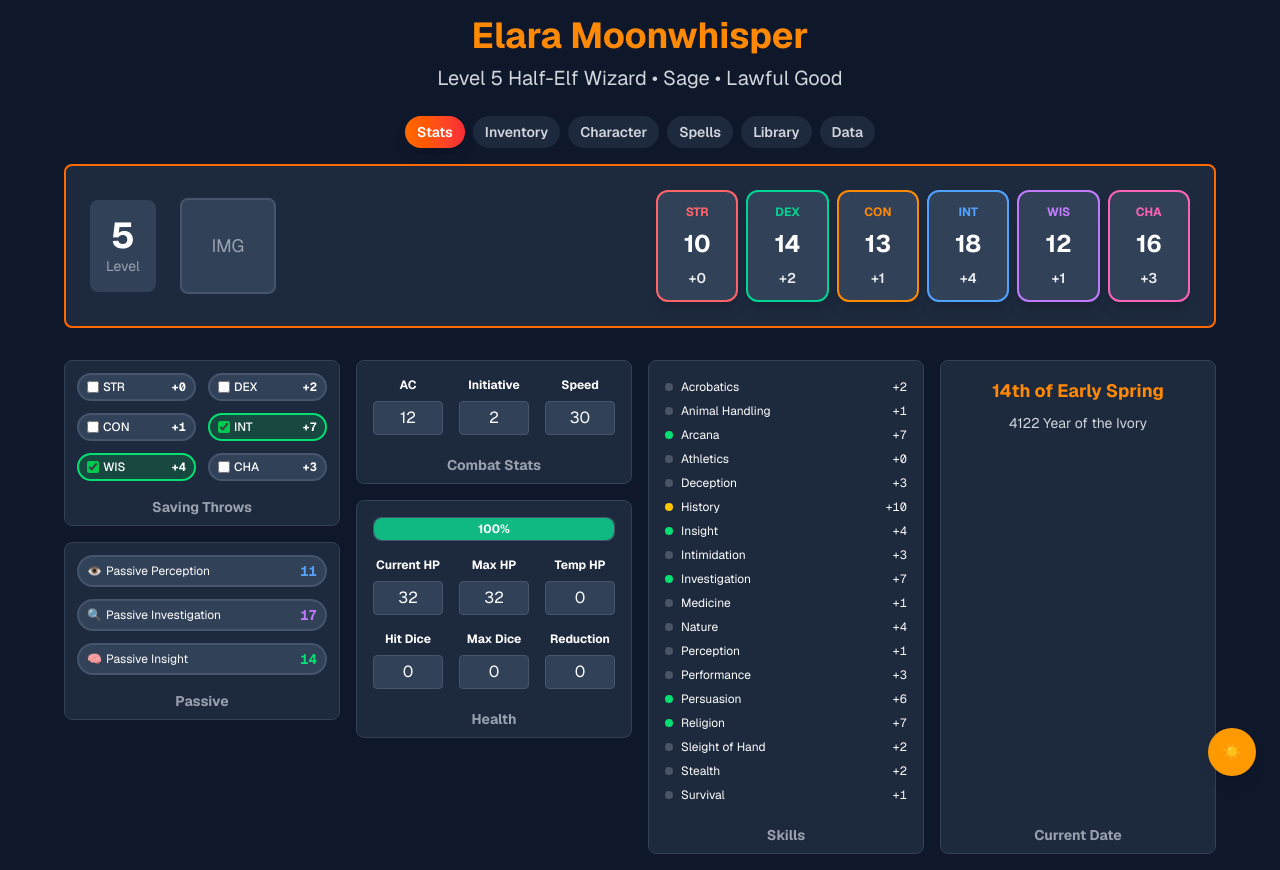
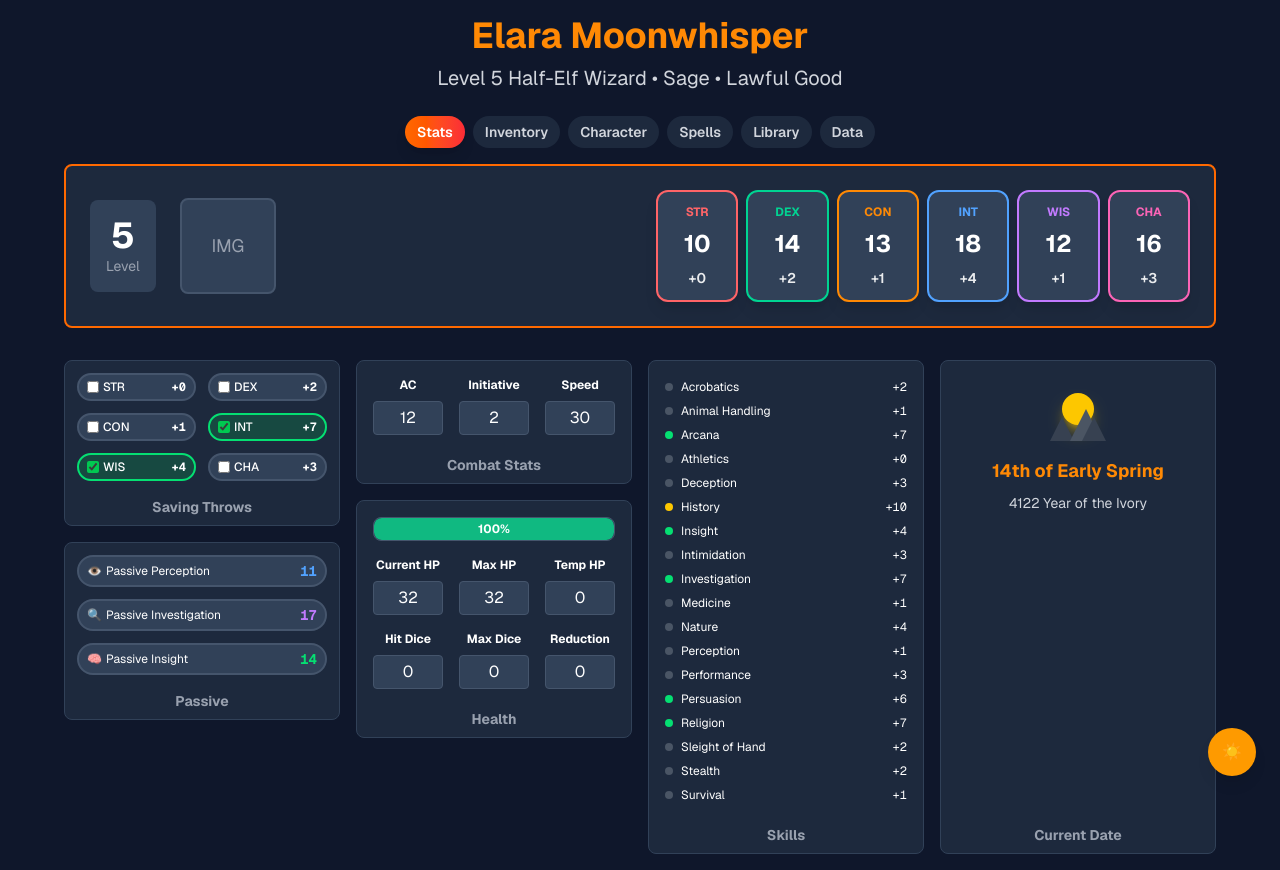
Before and after one commit to PlntGoblin/testproject, a Next.js app: page / in a window 1280 px wide. Built offline with nearby package versions, Linux system fonts and the light colour scheme.

Commit message:
feat: Add weather state and dynamic weather icons to CharacterSheet

```diff
--- a/app/components/CharacterSheet.tsx
+++ b/app/components/CharacterSheet.tsx
@@ -217,6 +217,9 @@ export default function CharacterSheet() {
     year: 4122
   });
 
+  // Weather State
+  const [currentWeather, setCurrentWeather] = useState(0); // 0=morning, 1=day, 2=evening, 3=night, 4=rainy, 5=snowy
+
   // Fantasy Calendar System
   const seasons = [
     { name: 'Early Spring', days: 30 },
@@ -251,6 +254,135 @@ export default function CharacterSheet() {
       case 2: return num + 'nd';
       case 3: return num + 'rd';
       default: return num + 'th';
+    }
+  };
+
+  // Weather Functions
+  const weatherTypes = ['morning', 'day', 'evening', 'night', 'rainy', 'snowy'];
+
+  const cycleWeather = () => {
+    setCurrentWeather((prev) => (prev + 1) % weatherTypes.length);
+  };
+
+  const WeatherIcon = ({ type }: { type: number }) => {
+    const iconStyle = "w-16 h-16 cursor-pointer transition-transform hover:scale-110";
+
+    switch (type) {
+      case 0: // Morning - Sun behind mountains
+        return (
+          <div className={iconStyle} onClick={cycleWeather}>
+            <div className="relative w-full h-full">
+              {/* Sun positioned behind mountains - only showing 2/3s */}
+              <div className="absolute bottom-4 left-1/2 transform -translate-x-1/2">
+                <div className="w-8 h-8 bg-yellow-400 rounded-full shadow-lg shadow-yellow-400/50"></div>
+              </div>
+              {/* Mountains using CSS triangles - positioned to cover 1/3 of sun */}
+              <div className="absolute bottom-0 left-1 w-0 h-0"
+                   style={{
+                     borderLeft: '12px solid transparent',
+                     borderRight: '12px solid transparent',
+                     borderBottom: '24px solid #374151'
+                   }}></div>
+              <div className="absolute bottom-0 left-6 w-0 h-0"
+                   style={{
+                     borderLeft: '16px solid transparent',
+                     borderRight: '16px solid transparent',
+                     borderBottom: '32px solid #4b5563'
+                   }}></div>
+              <div className="absolute bottom-0 right-1 w-0 h-0"
+                   style={{
+                     borderLeft: '12px solid transparent',
+                     borderRight: '12px solid transparent',
+                     borderBottom: '24px solid #374151'
+                   }}></div>
+            </div>
+          </div>
+        );
+      case 1: // Day - Yellow sun with centered glow effect
+        return (
+          <div className={iconStyle} onClick={cycleWeather}>
+            <div className="relative w-full h-full flex items-center justify-center">
+              <div className="w-10 h-10 bg-yellow-400 rounded-full animate-pulse"
+                   style={{
+                     boxShadow: '0 0 20px 8px rgba(251, 191, 36, 0.6)'
+                   }}></div>
+            </div>
+          </div>
+        );
+      case 2: // Evening - Orange/red sun
+        return (
+          <div className={iconStyle} onClick={cycleWeather}>
+            <div className="relative w-full h-full flex items-center justify-center">
+              <div className="w-10 h-10 bg-orange-500 rounded-full animate-pulse shadow-xl shadow-orange-500/50"></div>
+            </div>
+          </div>
+        );
+      case 3: // Night - Crescent moon with stars
+        return (
+          <div className={iconStyle} onClick={cycleWeather}>
+            <div className="relative w-full h-full">
+              {/* Stars */}
+              <div className="absolute top-2 left-2 w-1 h-1 bg-white rounded-full animate-pulse"></div>
+              <div className="absolute top-4 right-3 w-1 h-1 bg-white rounded-full animate-pulse" style={{animationDelay: '0.5s'}}></div>
+              <div className="absolute top-6 left-4 w-1 h-1 bg-white rounded-full animate-pulse" style={{animationDelay: '1s'}}></div>
+              <div className="absolute bottom-4 right-2 w-1 h-1 bg-white rounded-full animate-pulse" style={{animationDelay: '1.5s'}}></div>
+              {/* Crescent Moon */}
+              <div className="absolute top-1/2 left-1/2 transform -translate-x-1/2 -translate-y-1/2">
+                <div className="w-8 h-8 bg-gray-300 rounded-full relative">
+                  <div className="absolute top-1 left-2 w-6 h-6 bg-slate-800 rounded-full"></div>
+                </div>
+              </div>
+            </div>
+          </div>
+        );
+      case 4: // Rainy - Fluffy cloud with rain
+        return (
+          <div className={iconStyle} onClick={cycleWeather}>
+            <div className="relative w-full h-full">
+              {/* Fluffy Cloud */}
+              <div className="absolute top-2 left-1/2 transform -translate-x-1/2">
+                {/* Main cloud body */}
+                <div className="w-12 h-6 bg-gray-400 rounded-full relative">
+                  {/* Cloud puffs */}
+                  <div className="absolute -left-2 top-0 w-5 h-5 bg-gray-400 rounded-full"></div>
+                  <div className="absolute -right-2 top-0 w-5 h-5 bg-gray-400 rounded-full"></div>
+                  <div className="absolute left-1 -top-2 w-4 h-4 bg-gray-300 rounded-full"></div>
+                  <div className="absolute right-1 -top-2 w-4 h-4 bg-gray-300 rounded-full"></div>
+                  <div className="absolute left-3 -top-3 w-6 h-6 bg-gray-300 rounded-full"></div>
+                  <div className="absolute left-0 top-2 w-3 h-3 bg-gray-500 rounded-full"></div>
+                  <div className="absolute right-0 top-2 w-3 h-3 bg-gray-500 rounded-full"></div>
+                </div>
+              </div>
+              {/* Rain drops */}
+              <div className="absolute top-8 left-6 w-0.5 h-4 bg-blue-300 animate-pulse"></div>
+              <div className="absolute top-9 left-8 w-0.5 h-3 bg-blue-300 animate-pulse" style={{animationDelay: '0.3s'}}></div>
+              <div className="absolute top-8 left-10 w-0.5 h-4 bg-blue-300 animate-pulse" style={{animationDelay: '0.6s'}}></div>
+              <div className="absolute top-10 left-7 w-0.5 h-3 bg-blue-300 animate-pulse" style={{animationDelay: '0.9s'}}></div>
+            </div>
+          </div>
+        );
+      case 5: // Snowy - Cloud with snow
+        return (
+          <div className={iconStyle} onClick={cycleWeather}>
+            <div className="relative w-full h-full">
+              {/* Cloud */}
+              <div className="absolute top-2 left-1/2 transform -translate-x-1/2">
+                <div className="w-12 h-6 bg-gray-300 rounded-full relative">
+                  <div className="absolute -left-1 top-1 w-4 h-4 bg-gray-300 rounded-full"></div>
+                  <div className="absolute -right-1 top-1 w-4 h-4 bg-gray-300 rounded-full"></div>
+                </div>
+              </div>
+              {/* Snow flakes */}
+              <div className="absolute top-8 left-5 w-1 h-1 bg-white rounded-full animate-bounce"></div>
+              <div className="absolute top-10 left-7 w-1 h-1 bg-white rounded-full animate-bounce" style={{animationDelay: '0.2s'}}></div>
+              <div className="absolute top-9 left-9 w-1 h-1 bg-white rounded-full animate-bounce" style={{animationDelay: '0.4s'}}></div>
+              <div className="absolute top-11 left-6 w-1 h-1 bg-white rounded-full animate-bounce" style={{animationDelay: '0.6s'}}></div>
+              <div className="absolute top-8 left-10 w-1 h-1 bg-white rounded-full animate-bounce" style={{animationDelay: '0.8s'}}></div>
+            </div>
+          </div>
+        );
+      default:
+        return <div className={iconStyle} onClick={cycleWeather}></div>;
     }
   };
 
@@ -760,6 +892,11 @@ export default function CharacterSheet() {
               {/* Column 4: Current Date Display */}
               <div className={`p-4 rounded-lg border relative ${isDarkMode ? 'bg-slate-800 border-slate-700' : 'bg-white border-gray-300'}`}>
                 <div className="pb-8">
+                  {/* Weather Icon */}
+                  <div className="flex justify-center mb-4">
+                    <WeatherIcon type={currentWeather} />
+                  </div>
+
                   {/* Current Date Display */}
                   <div className="text-center">
                     <div className="text-lg font-bold text-orange-400 mb-2">
```
